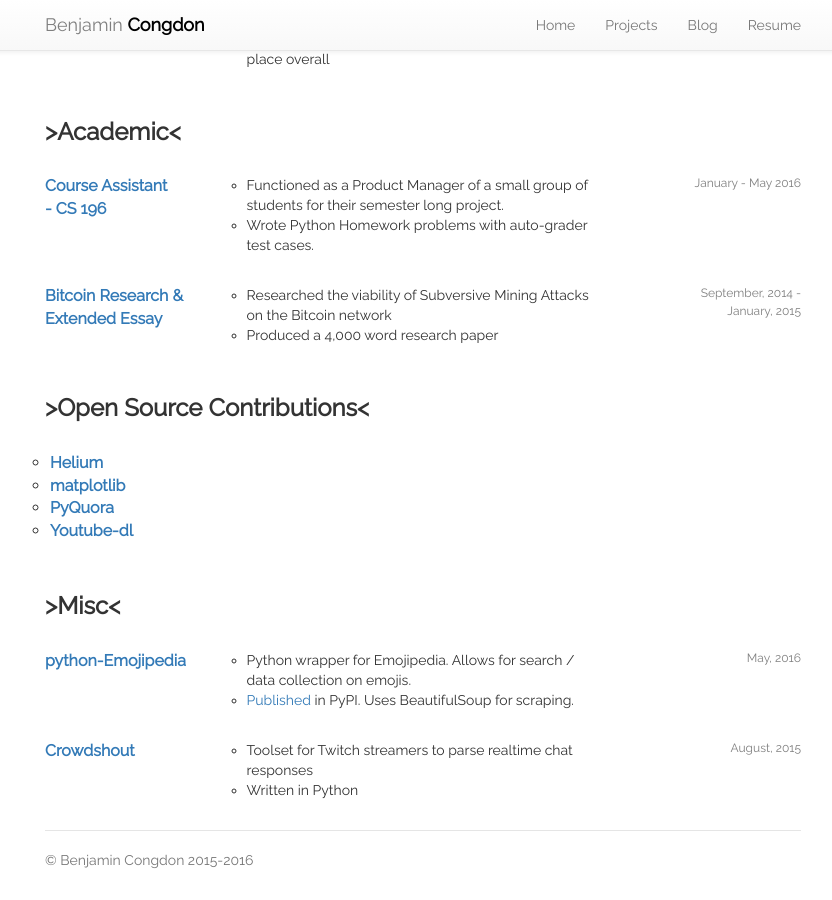
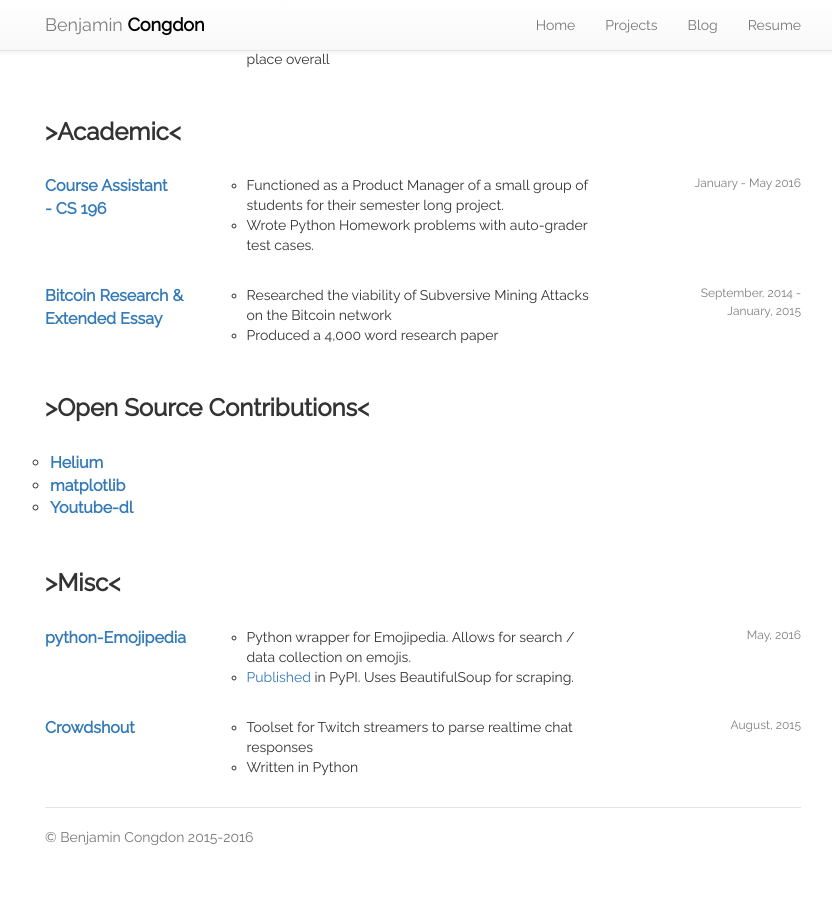
Before and after one commit to rhythmmec/bcongdon.github.io, a Jekyll site: the page built from projects.html, in a window 1280 px wide and 900 px high, scrolled down 1629 px. Shown: the whole window, without its empty margins (217-1049 px from the left). Built offline with Jekyll 4.4.1, drawn with Linux system fonts in a browser that asks for light colours; nearby versions of some CDN libraries; after the commit the page ends 2506 px from its top, so only the background shows below that.

Commit message:
Removed mistaken contribution

```diff
--- a/projects.html
+++ b/projects.html
@@ -267,7 +267,6 @@ description: Benjamin Congdon's Projects
       <ul class="project-bullet">
         <li><a href="https://github.com/JadenGeller/Helium/commits/master?author={{ site.github_username }}">Helium</a></li>
         <li><a href="https://github.com/matplotlib/matplotlib/commits/master?author={{ site.github_username }}">matplotlib</a></li>
-        <li><a href="https://github.com/csu/pyquora/commits/master?author={{ site.github_username }}">PyQuora</a></li>
         <li><a href="https://github.com/rg3/youtube-dl/commits/master?author={{ site.github_username }}">Youtube-dl</a></li>
       </ul>
     </div>
```
